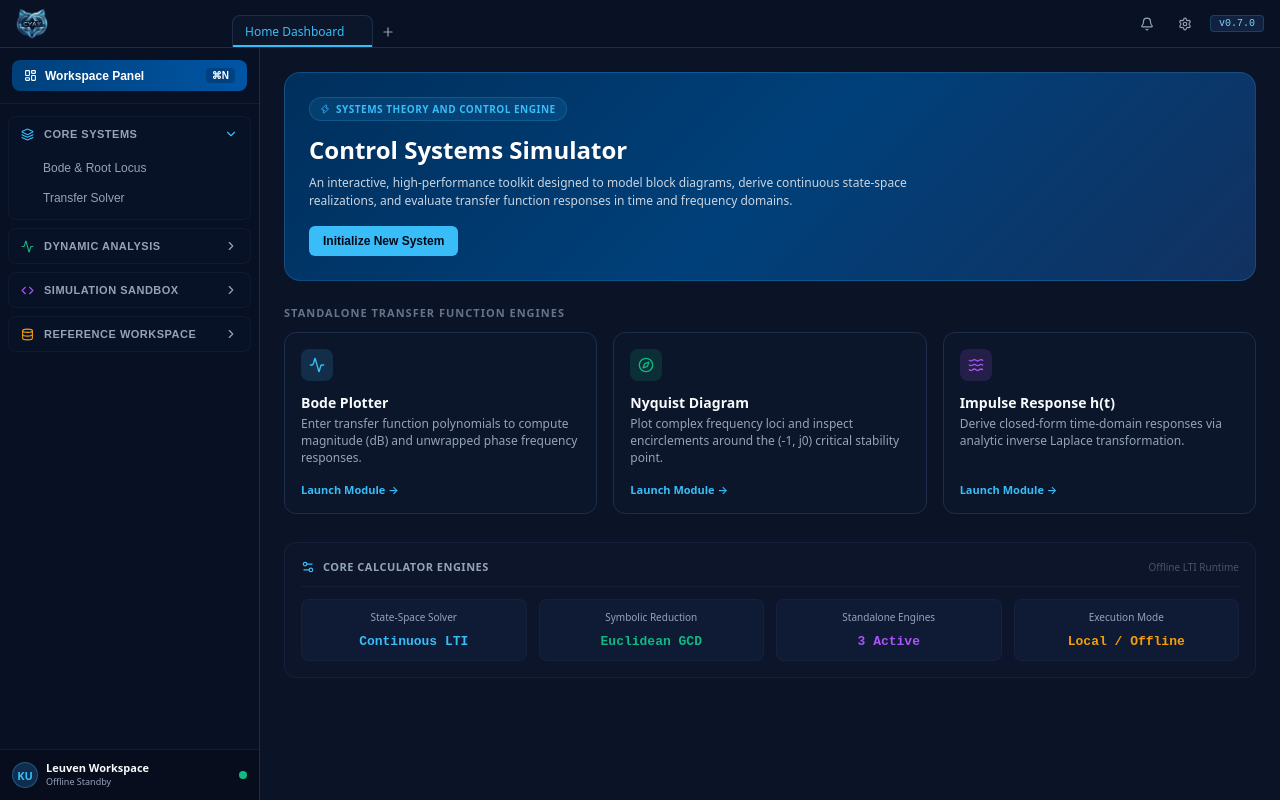
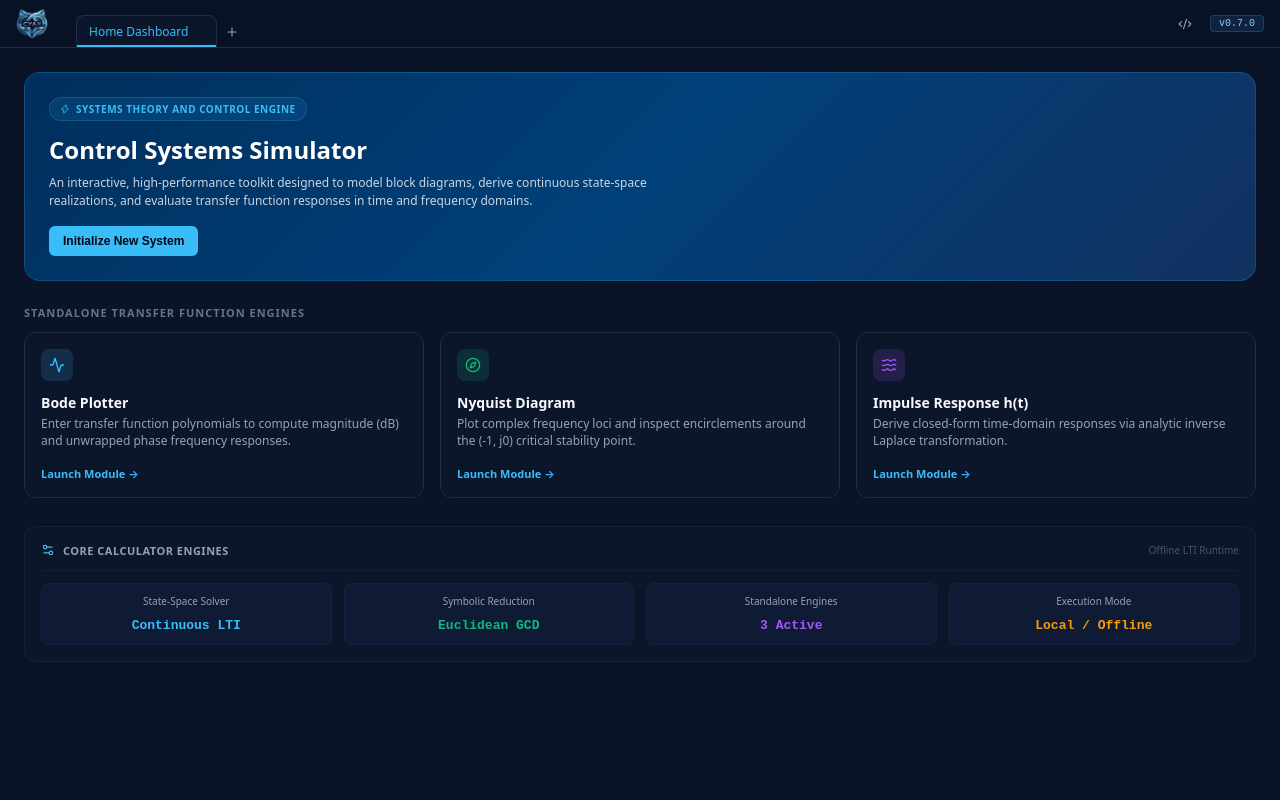
Before and after one commit to ahsmr/Cyax, a React (Vite) app: page / in a window 1280 px wide. Built offline with nearby package versions, Linux system fonts and the light colour scheme.

Commit message:
minor changes in the UI

```diff
--- a/src/App.tsx
+++ b/src/App.tsx
@@ -1,6 +1,6 @@
 import React, { useState } from "react";
 import { TopBar } from "./components/TopBar";
-import { Sidebar } from "./components/Sidebar";
+// import { Sidebar } from "./components/Sidebar";
 import { HomeContent } from "./components/HomeContent";
 import type { Tab } from "./types";
 import SystemAnalysis from "./components/SystemAnalysis";
@@ -10,7 +10,7 @@ import {
 } from "./components/StandaloneTransferModule";
 
 /**
- * * ViewType
+ * ViewType
  * Defines the allowed view components mounted inside a tab workspace.
  * - 'home': Default workspace dashboard / sandbox launchpad.
  * - 'analysis': Systems theory state space / control analysis tool.
@@ -136,7 +136,7 @@ export default function App() {
 
       {/* Workspace Panel */}
       <div className="workspace-container">
-        <Sidebar />
+        {/* <Sidebar /> */}
 
         {/* Home Sandbox Container */}
         <div style={{ flex: 1, position: "relative", overflow: "hidden" }}>
--- a/src/components/TopBar.tsx
+++ b/src/components/TopBar.tsx
@@ -1,7 +1,10 @@
 import React from "react";
-import { Plus, X, Settings, Bell } from "lucide-react";
+import { Plus, X, Code2 } from "lucide-react";
 import type { Tab } from "../types";
 import packageJson from "../../package.json";
+
+const GITHUB_REPO_URL = "https://github.com/ahsmr/Cyax";
+
 interface TopBarProps {
   tabs: Tab[];
   activeTabId: string;
@@ -9,6 +12,7 @@ interface TopBarProps {
   addTab: () => void;
   closeTab: (id: string, e: React.MouseEvent) => void;
 }
+
 // Export this since the top bar is a core component of the app and will be used in multiple places, including the main App component.
 export const TopBar: React.FC<TopBarProps> = ({
   tabs,
@@ -20,7 +24,10 @@ export const TopBar: React.FC<TopBarProps> = ({
   return (
     <header className="top-bar">
       {/* OS Simulation Window Buttons and branding */}
-      <div className="window-controls">
+      <div
+        className="window-controls"
+        style={{ width: "auto", minWidth: "unset", paddingRight: "12px" }}
+      >
         <div className="app-branding">
           <img
             src="/logo_square_transparent.png"
@@ -67,12 +74,21 @@ export const TopBar: React.FC<TopBarProps> = ({
 
       {/* Desktop utilities on the right */}
       <div className="system-utilities">
-        <button className="util-btn">
-          <Bell size={14} />
-        </button>
-        <button className="util-btn">
-          <Settings size={14} />
-        </button>
+        <a
+          href={GITHUB_REPO_URL}
+          target="_blank"
+          rel="noreferrer"
+          className="util-btn"
+          title="View Cyax Repository on GitHub"
+          style={{
+            display: "inline-flex",
+            alignItems: "center",
+            justifyContent: "center",
+            textDecoration: "none",
+          }}
+        >
+          <Code2 size={14} />
+        </a>
         <span className="version-badge">v{packageJson.version}</span>
       </div>
     </header>
```
